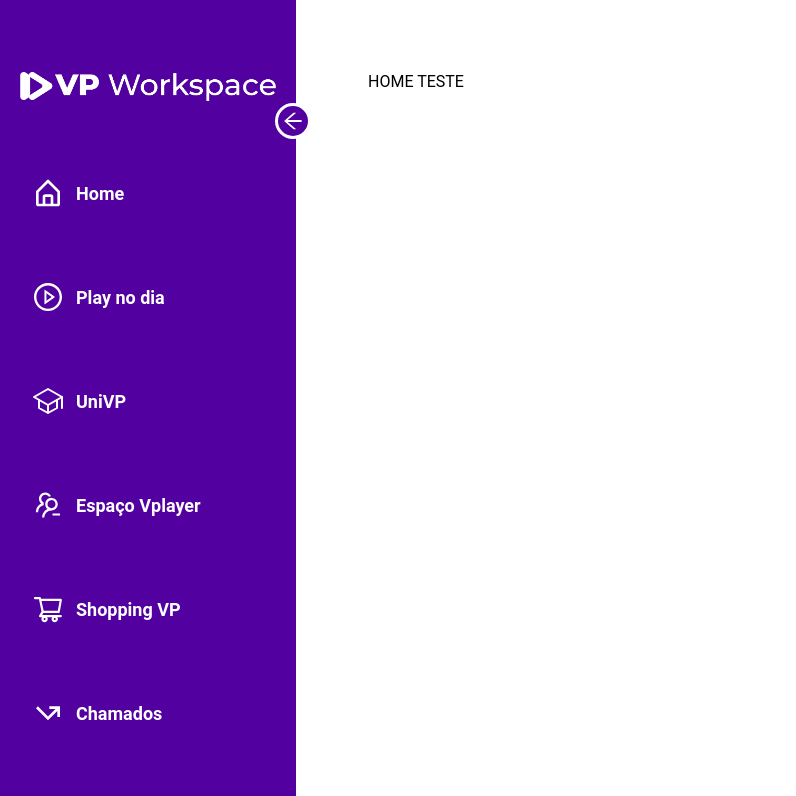
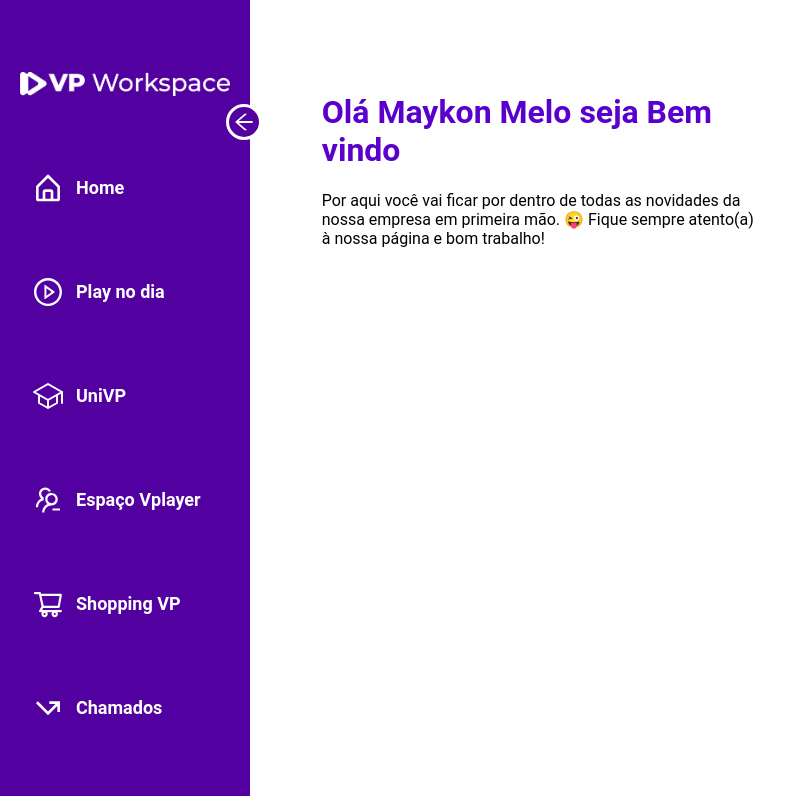
Before and after one commit to Lincesites27/workspace-react, a React (Create React App) app: page / in a window 1280 px wide. Shown: the top 796 px of the page, without its empty margins (0-796 px from the left). Built offline with nearby package versions, Linux system fonts and the light colour scheme.

Commit message:
alteraçao no content

```diff
--- a/package.json
+++ b/package.json
@@ -12,6 +12,7 @@
     "react-router-dom": "^6.7.0",
     "react-scripts": "5.0.1",
     "react-sidebar": "^3.0.2",
+    "swiper": "^8.4.7",
     "web-vitals": "^2.1.4"
   },
   "scripts": {
--- a/src/components/Header.css
+++ b/src/components/Header.css
@@ -89,5 +89,6 @@
     justify-content: center;
     align-items: center;
     padding-left: 24px;
+    transform: translateX(-20%);
 
 }
--- /dev/null
+++ b/src/pages/Home.css
@@ -0,0 +1,17 @@
+.container{
+    width: 100%;
+    display: flex;
+    align-items: center;
+    justify-content: space-between;
+}
+
+.content-left{
+  width: 50%;
+}
+.content-right{
+    width: 50%;
+}
+
+.content-left h1{
+    color: #5900CD;
+}
--- a/src/pages/Home.js
+++ b/src/pages/Home.js
@@ -1,8 +1,23 @@
-import React from 'react'
+import React from 'react';
+import "./Home.css";
 
 const Home = () => {
   return (
-    <div>HOME TESTE</div>
+    <div className='container'>
+
+    <div className="content-left">
+      <h1>Olá Maykon Melo seja Bem vindo</h1>
+      <p>Por aqui você vai ficar por dentro de todas as novidades da nossa empresa em primeira mão. 😜
+
+Fique sempre atento(a) à nossa página e bom trabalho!</p>
+    </div>
+
+
+    <div className="content-right">
+
+    </div>
+
+    </div>
   )
 }
 
```
Also changed, not shown: 1 other file (tests, documents, lock files or other folders).
